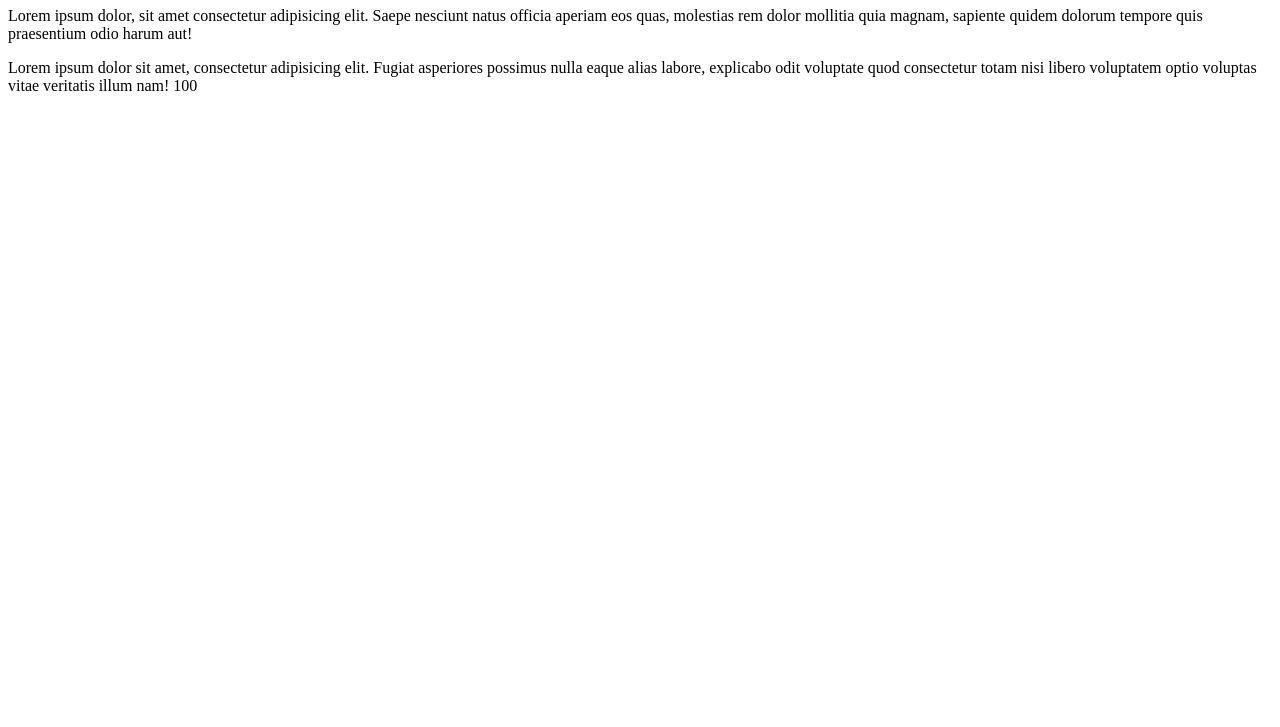
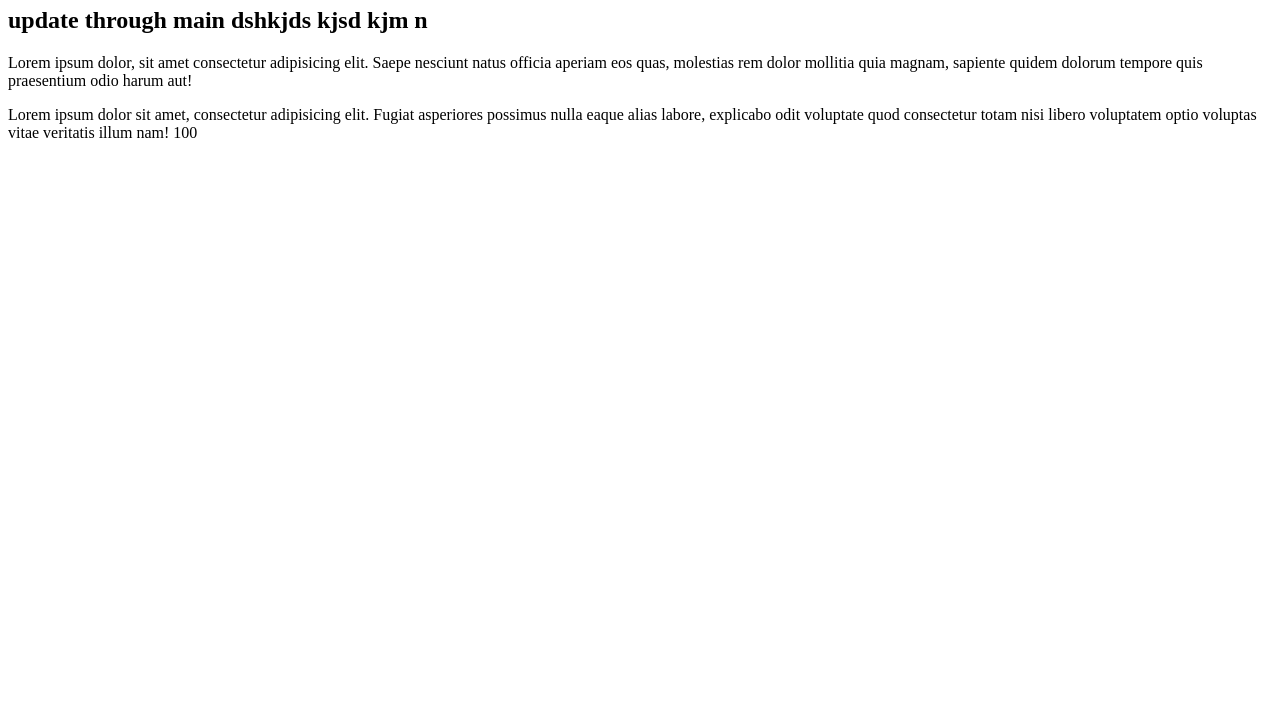
Before and after one commit to igtannu/git-Guthib, a plain HTML site: page index.html in a window 1280 px wide. Shown: the part 73-800 px from the top of the page. Drawn offline with Linux system fonts and the light colour scheme.

Commit message:
update throiugh main

```diff
--- a/index.html
+++ b/index.html
@@ -7,6 +7,7 @@
 </head>
 <body>
     <h1>Update no 2</h1>
+    <h2>update through main    dshkjds kjsd kjm n</h2>
     <p>Lorem ipsum dolor, sit amet consectetur adipisicing elit. Saepe nesciunt natus officia aperiam eos quas, molestias rem dolor mollitia quia magnam, sapiente quidem dolorum tempore quis praesentium odio harum aut!</p>
     <p>Lorem ipsum dolor sit amet, consectetur adipisicing elit. Fugiat asperiores possimus nulla eaque alias labore, explicabo odit voluptate quod consectetur totam nisi libero voluptatem optio voluptas vitae veritatis illum nam! 100</p>
 </body>
```
